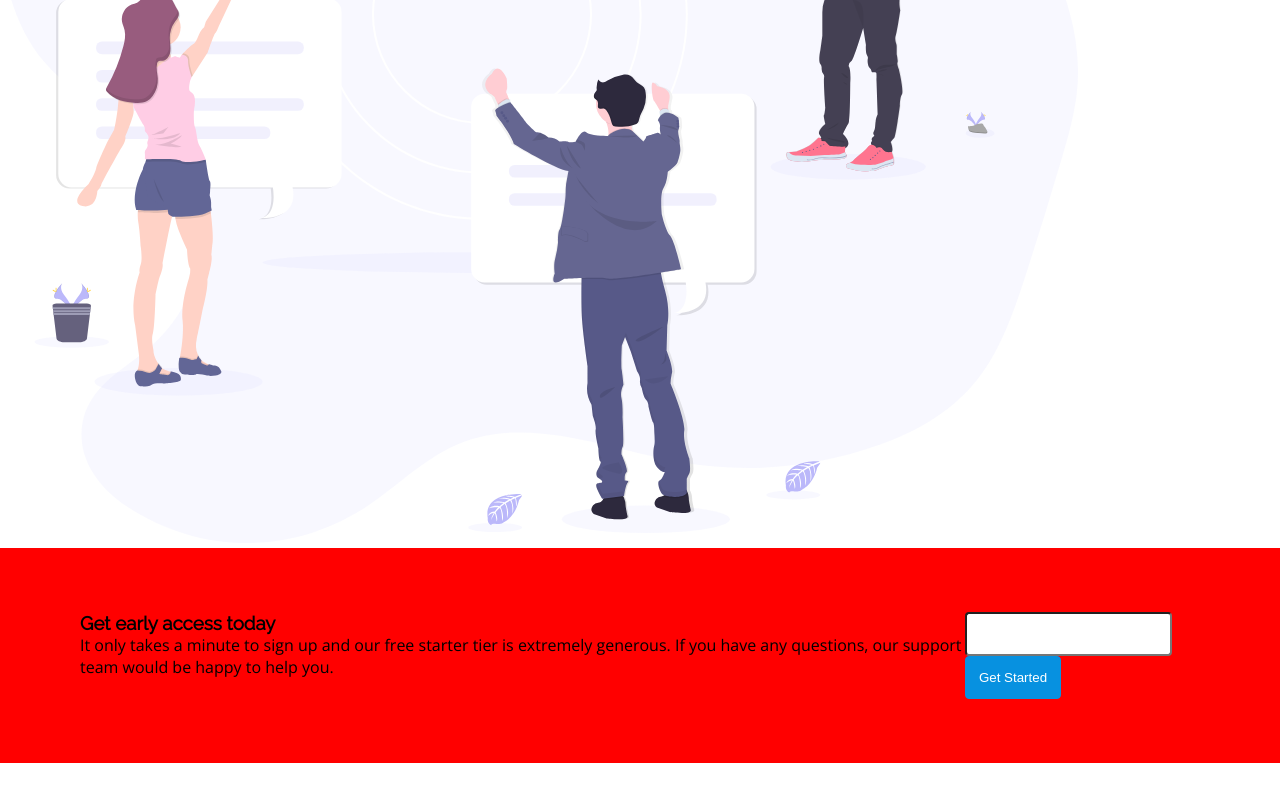
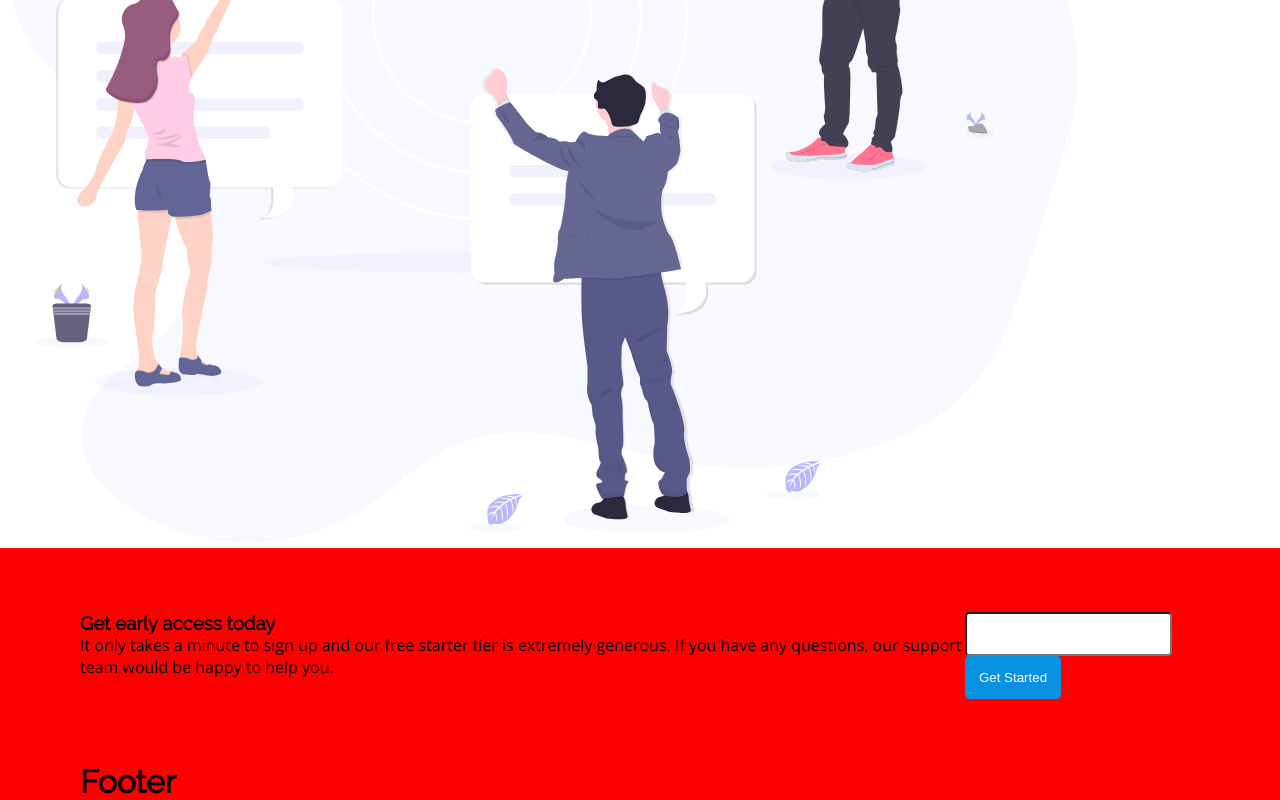
Before and after one commit to PedroMakengo/fylo, a Next.js app: page / in a window 1280 px wide. Shown: the part 1404-2204 px from the top of the page. Before the commit the page ends 2167 px from the top, so only its background shows below. Built offline with nearby package versions, Linux system fonts and the light colour scheme.

Commit message:
Criando o footer

```diff
--- /dev/null
+++ b/src/components/Footer/index.tsx
@@ -0,0 +1,11 @@
+import style from "./style.module.scss";
+
+export function Footer() {
+  return (
+    <footer className={style.footer}>
+      <div className={style.contentFooter}>
+        <h1>Footer</h1>
+      </div>
+    </footer>
+  );
+}
--- /dev/null
+++ b/src/components/Footer/style.module.scss
@@ -0,0 +1,8 @@
+.footer {
+  background: red;
+
+  .contentFooter {
+    max-width: 1120px;
+    margin: 0 auto;
+  }
+}
--- a/src/pages/index.tsx
+++ b/src/pages/index.tsx
@@ -1,5 +1,6 @@
 import Head from "next/head";
 import { AllBackground } from "../components/AllBackground";
+import { Footer } from "../components/Footer";
 import { GetAccess } from "../components/GetAccess";
 import { Productive } from "../components/Productive";
 
@@ -16,6 +17,7 @@ export default function Home() {
       <AllBackground />
       <Productive />
       <GetAccess />
+      <Footer />
     </div>
   );
 }
```
